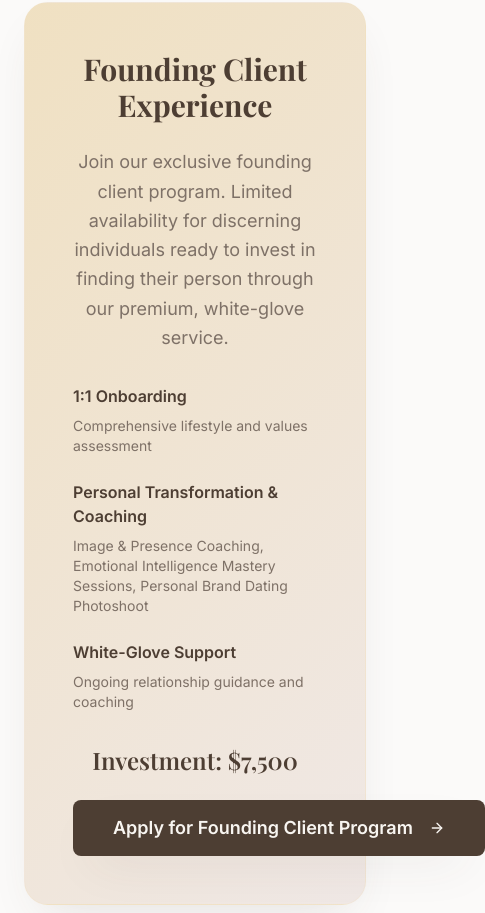
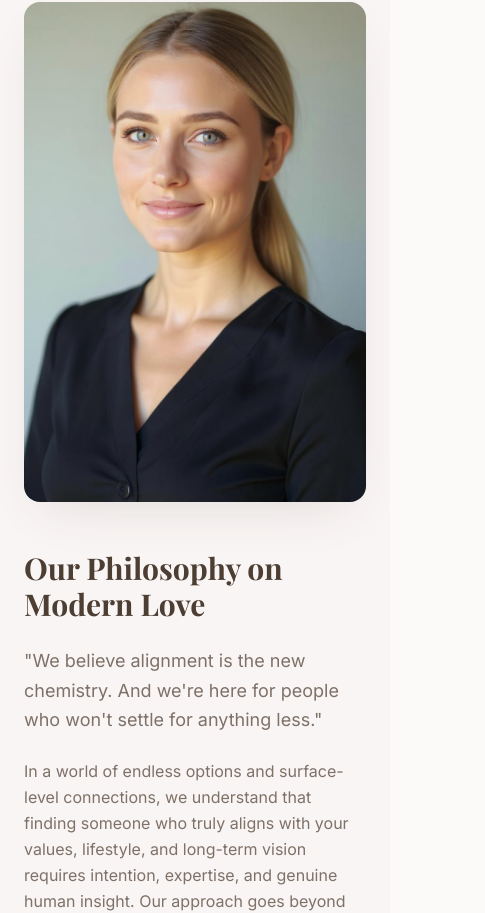
Before and after one commit to AventuraSandbox/Found-Aligned, a React (Vite) app: page / in a window 390 px wide. Shown: the part 6533-7446 px from the top of the page, 485 px wide, since content can reach past the window. Built offline with nearby package versions, Linux system fonts and the light colour scheme.

Commit message:
Switch nav order: About first, remove Founding Client section from home page

```diff
--- a/src/pages/About.tsx
+++ b/src/pages/About.tsx
@@ -14,8 +14,8 @@ const About = () => {
               Found & Aligned
             </Link>
             <div className="hidden md:flex space-x-8">
+              <Link to="/about" className="text-primary font-medium">About</Link>
               <Link to="/our-approach" className="text-muted-foreground hover:text-primary transition-colors">Our Approach</Link>
-              <Link to="/about" className="text-primary font-medium">About</Link>
               <Link to="/how-it-works" className="text-muted-foreground hover:text-primary transition-colors">Process Overview</Link>
               <Link to="/pricing" className="text-muted-foreground hover:text-primary transition-colors">Services</Link>
             </div>
--- a/src/pages/FoundingClients.tsx
+++ b/src/pages/FoundingClients.tsx
@@ -18,8 +18,8 @@ const Clients = () => {
               Found & Aligned
             </Link>
             <div className="hidden md:flex space-x-8">
+              <Link to="/about" className="text-muted-foreground hover:text-primary transition-colors">About</Link>
               <Link to="/our-approach" className="text-muted-foreground hover:text-primary transition-colors">Our Approach</Link>
-              <Link to="/about" className="text-muted-foreground hover:text-primary transition-colors">About</Link>
               <Link to="/how-it-works" className="text-muted-foreground hover:text-primary transition-colors">Process Overview</Link>
               <Link to="/pricing" className="text-muted-foreground hover:text-primary transition-colors">Services</Link>
             </div>
--- a/src/pages/HowItWorks.tsx
+++ b/src/pages/HowItWorks.tsx
@@ -14,8 +14,8 @@ const HowItWorks = () => {
               Found & Aligned
             </Link>
             <div className="hidden md:flex space-x-8">
+              <Link to="/about" className="text-muted-foreground hover:text-primary transition-colors">About</Link>
               <Link to="/our-approach" className="text-muted-foreground hover:text-primary transition-colors">Our Approach</Link>
-              <Link to="/about" className="text-muted-foreground hover:text-primary transition-colors">About</Link>
               <Link to="/how-it-works" className="text-primary font-medium">Process Overview</Link>
               <Link to="/pricing" className="text-muted-foreground hover:text-primary transition-colors">Services</Link>
             </div>
--- a/src/pages/Index.tsx
+++ b/src/pages/Index.tsx
@@ -23,8 +23,8 @@ const Index = () => {
               Found & Aligned
             </Link>
             <div className="hidden md:flex space-x-8">
+              <Link to="/about" className="text-muted-foreground hover:text-primary transition-colors">About</Link>
               <Link to="/our-approach" className="text-muted-foreground hover:text-primary transition-colors">Our Approach</Link>
-              <Link to="/about" className="text-muted-foreground hover:text-primary transition-colors">About</Link>
               <Link to="/how-it-works" className="text-muted-foreground hover:text-primary transition-colors">Process Overview</Link>
               <Link to="/pricing" className="text-muted-foreground hover:text-primary transition-colors">Services</Link>
             </div>
@@ -266,46 +266,6 @@ const Index = () => {
         </div>
       </section>
 
-      {/* Founding Client Invitation */}
-      <section id="clients" className="py-16 lg:py-24">
-        <div className="max-w-4xl mx-auto px-6 sm:px-8 text-center">
-          <div className="bg-gradient-accent p-12 rounded-3xl shadow-elegant border border-accent/30">
-            <h2 className="font-serif text-3xl sm:text-4xl font-bold text-primary mb-6">
-              Founding Client Experience
-            </h2>
-            <p className="text-lg text-muted-foreground mb-8 leading-relaxed">
-              Join our exclusive founding client program. Limited availability for discerning individuals
-              ready to invest in finding their person through our premium, white-glove service.
-            </p>
-
-            <div className="grid md:grid-cols-3 gap-6 mb-8">
-              <div className="text-left">
-                <h4 className="font-semibold text-primary mb-2">1:1 Onboarding</h4>
-                <p className="text-muted-foreground text-sm">Comprehensive lifestyle and values assessment</p>
-              </div>
-              <div className="text-left">
-                <h4 className="font-semibold text-primary mb-2">Personal Transformation & Coaching</h4>
-                <p className="text-muted-foreground text-sm">Image & Presence Coaching, Emotional Intelligence Mastery Sessions, Personal Brand Dating Photoshoot</p>
-              </div>
-              <div className="text-left">
-                <h4 className="font-semibold text-primary mb-2">White-Glove Support</h4>
-                <p className="text-muted-foreground text-sm">Ongoing relationship guidance and coaching</p>
-              </div>
-            </div>
-
-            <div className="text-center">
-              <p className="text-2xl font-serif font-semibold text-primary mb-6">Investment: $7,500</p>
-              <Button variant="hero" size="xl" asChild>
-                <Link to="/apply">
-                  Apply for Founding Client Program
-                  <ArrowRight className="ml-2 h-5 w-5" />
-                </Link>
-              </Button>
-            </div>
-          </div>
-        </div>
-      </section>
-
       {/* About the Founder */}
       <section id="about" className="py-16 lg:py-24 bg-secondary/30">
         <div className="max-w-6xl mx-auto px-6 sm:px-8">
@@ -392,7 +352,6 @@ const Index = () => {
             <div>
               <h4 className="font-semibold text-primary mb-4">Services</h4>
               <ul className="space-y-2 text-muted-foreground">
-                <li><a href="#" className="hover:text-primary transition-colors">Founding Client Program</a></li>
                 <li><a href="#" className="hover:text-primary transition-colors">Discovery Interview</a></li>
                 <li><a href="#" className="hover:text-primary transition-colors">Relationship Coaching</a></li>
                 <li>
--- a/src/pages/OurApproach.tsx
+++ b/src/pages/OurApproach.tsx
@@ -14,8 +14,8 @@ const OurApproach = () => {
               Found & Aligned
             </Link>
             <div className="hidden md:flex space-x-8">
+              <Link to="/about" className="text-muted-foreground hover:text-primary transition-colors">About</Link>
               <Link to="/our-approach" className="text-primary font-medium">Our Approach</Link>
-              <Link to="/about" className="text-muted-foreground hover:text-primary transition-colors">About</Link>
               <Link to="/how-it-works" className="text-muted-foreground hover:text-primary transition-colors">Process Overview</Link>
               <Link to="/pricing" className="text-muted-foreground hover:text-primary transition-colors">Services</Link>
             </div>
```
